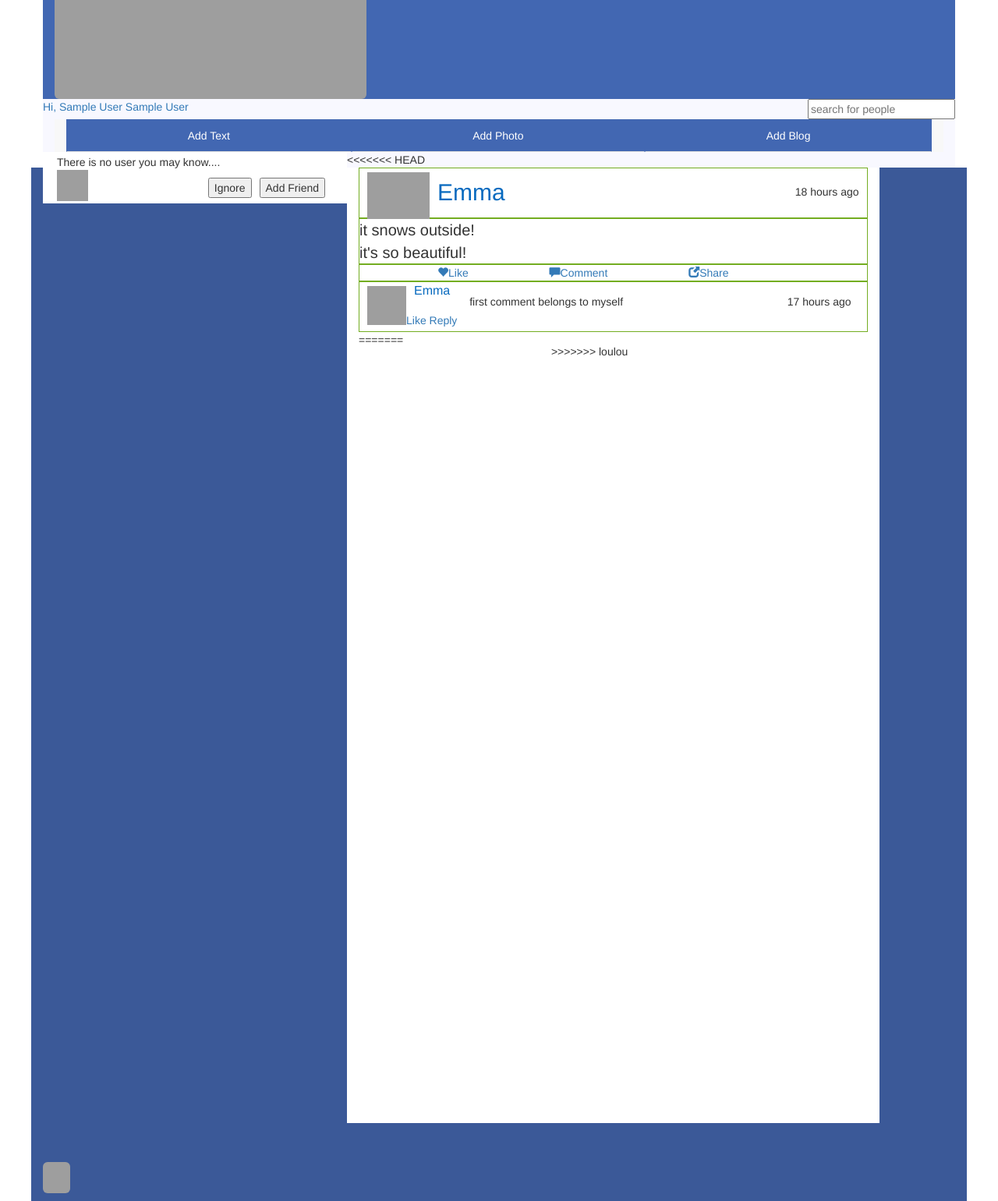
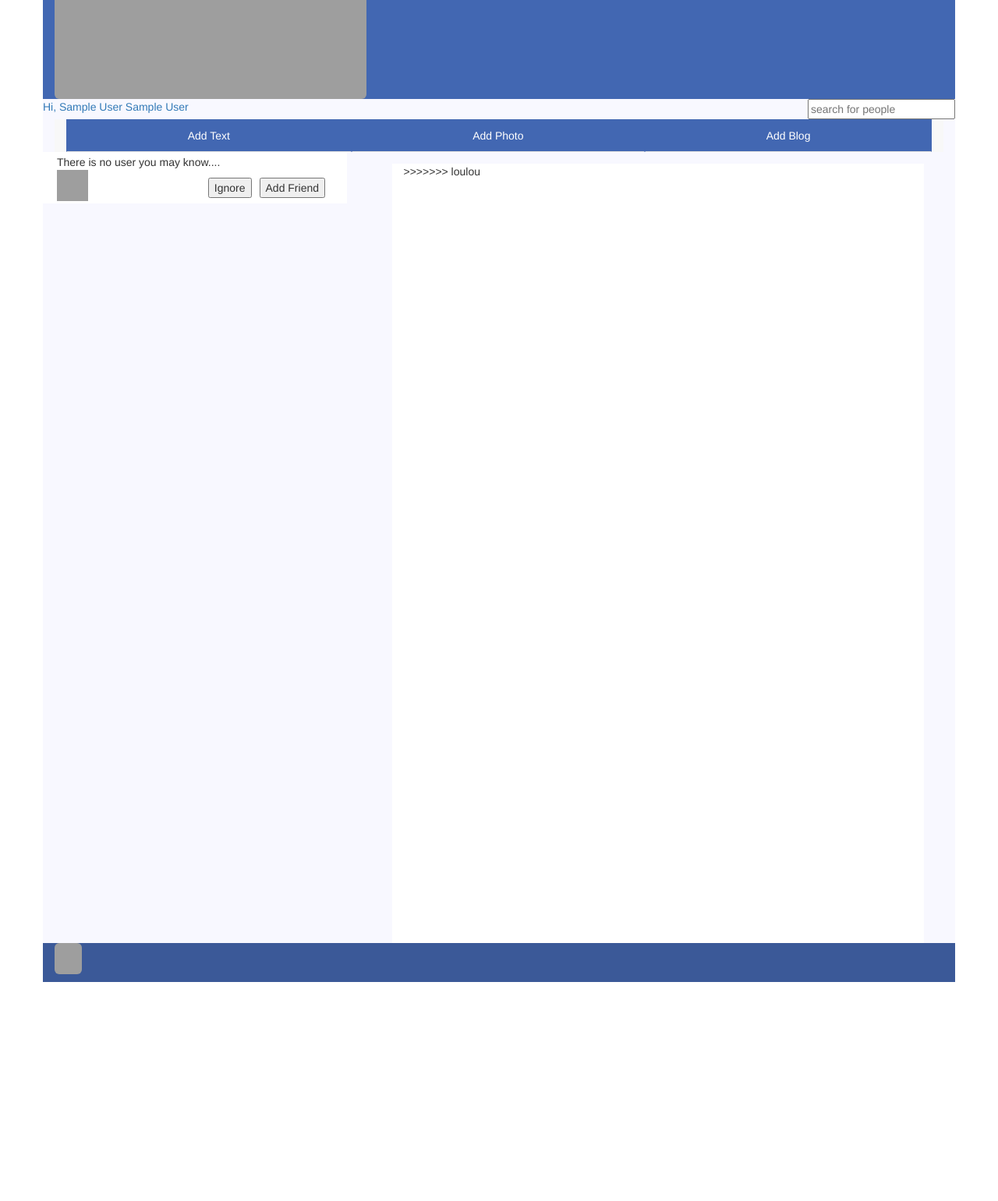
Before and after one commit to chuntaomou/gc06, a PHP site: page /newhomepage.php in a window 1280 px wide. Shown: the part 173-1714 px from the top of the page at 78% size. After the commit the page ends 1433 px from the top, so only its background shows below. Run offline with PHP 8.4, Linux system fonts and the light colour scheme; the visitor is signed in with stand-in values (Sample User, id 1); data that the repository does not hold is empty; some libraries are stand-ins or nearby versions; grey boxes are pictures that could not be loaded.

Commit message:
latest version updated at 03/03

```diff
--- a/gc06/php/newhomepage.php
+++ b/gc06/php/newhomepage.php
@@ -137,55 +137,7 @@ $friendmayknowid=array('');
           ?>
         </div>
       </div>
-<<<<<<< HEAD
-      <div class="col-md-7" id="statusbar"
 
-      style="background-color: white;">
-        <div id="statuscol">
-          <div id="u_info">
-          <div class="u_image">
-            <img src="https://iso.500px.com/wp-content/uploads/2016/02/stock-photo-141092249-1500x1000.jpg"
-            width="80" height="60">
-          </div>
-          <div class="u_name">
-            <a href="" style="text-decoration:none; color:#076abf;" >Emma</a>
-          </div>
-          <div class="u_time">
-            18 hours ago
-          </div>
-        </div>
-        <div id="u_content">
-          <div class="u_textorphoto">
-            it snows outside!<br>
-            it's so beautiful!
-          </div>
-        </div>
-          <div class="u_commentbar">
-            <a href="#" id="like" style="text-decoration:none;"><span class="glyphicon glyphicon-heart" aria-hidden="true"></span>Like</a>
-            <a href="#" id="comment" style="text-decoration:none;"><span class="glyphicon glyphicon-comment" aria-hidden="true"></span>Comment</a>
-            <a href="#" id="share" style="text-decoration:none;"><span class="glyphicon glyphicon-new-window" aria-hidden="true"></span>Share</a>
-          </div>
-          <div id="u_info">
-          <div class="u_image">
-            <img src="https://iso.500px.com/wp-content/uploads/2016/02/stock-photo-141092249-1500x1000.jpg"
-            width="50px" height="50px">
-          </div>
-          <div class="u_c_name">
-            <a href="" style="text-decoration:none; color:#076abf;" >Emma</a>
-          </div>
-          <div class="u_c_comment">
-            first comment belongs to myself
-          </div>
-          <div class="u_c_date">
-            17 hours ago
-          </div>
-          <div class="u_response">
-            <a href="#" style="text-decoration:none;"><span>Like</span></a>
-            <a href="#" style="text-decoration:none;"><span>Reply</span></a>
-          </div>
-        </div>
-        </div>
-=======
       <div class="col-sm-7" style="background-color: white; height: 1000px; float: right; margin-right: 40px; margin-top: 15px; margin-botton: 15px;">
         <?php
         $connection=mysqli_connect("localhost","root","root","socialsite_db") or die("database is not connected");
```
